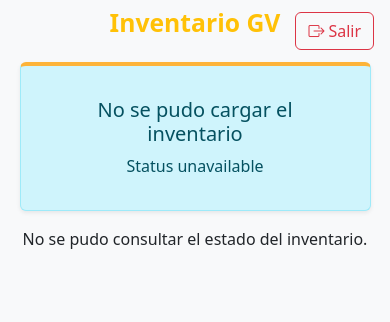
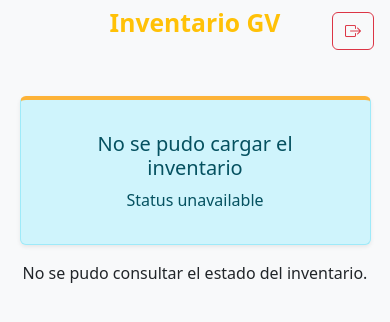
Before and after one commit to Aaron1360/inventarioGV, a FastAPI app: template templates/index.html in a window 390 px wide. Shown: the top 322 px of the page. Run offline with FastAPI, Linux system fonts and the light colour scheme; the template is opened without the code that fills it, so the values that code supplies are empty; some libraries are stand-ins or nearby versions.

Commit message:
desktop layout updated

```diff
--- a/static/inventory.js
+++ b/static/inventory.js
@@ -98,6 +98,7 @@ function renderInventory(rows, store) {
     if (!container) return;
     const line = document.getElementById('lineSelect')?.value || '';
     const subline = document.getElementById('sublineSelect')?.value || '';
+    const isMobile = window.matchMedia('(max-width: 767.98px)').matches;
     if (!store) {
         container.replaceChildren();
         container.classList.add('d-none');
@@ -120,13 +121,17 @@ function renderInventory(rows, store) {
             id: 'mayoreo',
             label: 'MAYOREO',
             warehouse: 'MAYOREO',
-            columns: ['PRODUCTO', 'CANTIDAD UNITARIA', 'CANT', 'N° CAJAS'],
+            columns: isMobile
+                ? ['PRODUCTO', 'N° CAJAS']
+                : ['PRODUCTO', 'CANTIDAD UNITARIA', 'CANT', 'N° CAJAS'],
         },
         {
             id: 'menudeo',
             label: 'MENUDEO',
             warehouse: 'MENUDEO',
-            columns: ['PRODUCTO', 'CANTIDAD UNITARIA', 'IMPORTE'],
+            columns: isMobile
+                ? ['PRODUCTO', 'CANTIDAD UNITARIA']
+                : ['PRODUCTO', 'CANTIDAD UNITARIA', 'IMPORTE'],
         },
         {
             id: 'precios',
@@ -382,6 +387,16 @@ export function setupInventory() {
     });
     sublineSelect?.addEventListener('change', () => renderInventory(inventoryData, storeSelect.value));
 
+    const mobileMediaQuery = window.matchMedia('(max-width: 767.98px)');
+    const rerenderForViewport = () => {
+        renderInventory(inventoryData, storeSelect.value);
+    };
+    if (mobileMediaQuery.addEventListener) {
+        mobileMediaQuery.addEventListener('change', rerenderForViewport);
+    } else {
+        mobileMediaQuery.addListener(rerenderForViewport);
+    }
+
     reloadButton?.addEventListener('click', async () => {
         lastLoggedScrapeStatus = null;
         try {
--- a/static/style.css
+++ b/static/style.css
@@ -1,13 +1,41 @@
 .app-header {
+    align-items: center;
+    display: grid;
+    grid-template-columns: minmax(0, 1fr) auto minmax(0, 1fr);
     padding-top: 0;
+    position: relative;
+    width: 100%;
+}
+
+.header-actions {
+    padding-top: 1rem;
+    justify-self: start;
+}
+
+.header-title {
+    grid-column: 2;
+    justify-self: center;
+}
+
+.app-header #logoutBtn {
+    justify-self: end;
+    position: static !important;
+}
+
+.last-built-at {
+    margin-top: 0.75rem;
+    margin-bottom: 0.5rem;
 }
 
 .filter-row {
     align-items: end;
+    box-sizing: border-box;
     display: grid;
     gap: 0.75rem;
     grid-template-columns: repeat(3, minmax(0, 1fr));
     margin-bottom: 1rem;
+    padding-top: 1rem;
+    width: 100%;
 }
 
 .filter-field {
@@ -31,7 +59,7 @@
 }
 
 #actionButtons {
-    margin-top: 0.5rem;
+    margin-bottom: 0.5rem;
 }
 
 .scraper-card {
@@ -58,6 +86,28 @@ Custom styles for login page layout and logo responsiveness
     height: auto;
 }
 @media (max-width: 767.98px) {
+    .app-header {
+        display: block;
+        min-height: 4rem;
+    }
+
+    .header-actions {
+        margin-top: 3.5rem;
+    }
+
+    .header-title {
+        left: 0;
+        position: absolute;
+        right: 0;
+        top: 0;
+    }
+
+    .app-header #logoutBtn {
+        position: absolute !important;
+        right: 0;
+        top: 0;
+    }
+
     .login-outer {
         min-height: 100vh;
         display: flex;
@@ -174,3 +224,66 @@ Custom styles for tables
     background: #e0e0e0;
     border-radius: 1rem;
 }
+
+@media (max-width: 767.98px) {
+    body {
+        overflow-x: hidden;
+    }
+
+    .container {
+        max-width: 100%;
+        padding-left: 0.75rem !important;
+        padding-right: 0.75rem !important;
+    }
+
+    .last-built-at {
+        padding-right: 0;
+        text-align: center !important;
+    }
+
+    #logoutBtn .logout-label {
+        display: none;
+    }
+
+    #logoutBtn .bi {
+        margin-right: 0 !important;
+    }
+
+    .filter-row {
+        grid-template-columns: 1fr;
+        gap: 0.5rem;
+    }
+
+    .filter-field {
+        grid-template-columns: 5rem minmax(0, 1fr);
+    }
+
+    #actionButtons {
+        margin-top: 0.75rem;
+    }
+
+    #tableContainer {
+        overflow-x: auto;
+        padding: 0.5rem !important;
+    }
+
+    #tableContainer .nav-tabs {
+        flex-wrap: nowrap;
+        overflow-x: auto;
+        white-space: nowrap;
+    }
+
+    #tableContainer .nav-tabs .nav-item {
+        flex: 0 0 auto;
+    }
+
+    #tableContainer .table {
+        min-width: 0;
+        width: 100%;
+    }
+
+    #tableContainer .table th,
+    #tableContainer .table td {
+        white-space: nowrap;
+    }
+}
--- a/templates/index.html
+++ b/templates/index.html
@@ -12,15 +12,8 @@
     <div class="container py-2">
         <div class="row justify-content-center">
             <div class="col-12 col-md-10 col-lg-8">
-                <div class="app-header position-relative mb-3">
-                    <h2 class="text-warning fw-bold mb-1 text-center">Inventario GV</h2>
-                    <div id="lastBuiltAt" class="small text-dark text-center"></div>
-                    <button id="logoutBtn" class="btn btn-outline-danger position-absolute end-0 top-0 mt-1 me-1" title="Cerrar sesión">
-                        <i class="bi bi-box-arrow-right me-1"></i>Salir
-                    </button>
-                </div>
-                <div class="mb-4">
-                    <div id="actionButtons" class="d-flex flex-wrap gap-2 d-none mt-2">
+                <div class="app-header">
+                    <div id="actionButtons" class="header-actions d-flex flex-wrap gap-3 d-none">
                         <button id="reloadBtn" class="btn btn-warning" title="Actualizar inventario">
                             <i class="bi bi-arrow-clockwise me-1"></i>Actualizar
                         </button>
@@ -28,6 +21,15 @@
                             <i class="bi bi-download me-1"></i>Guardar
                         </button>
                     </div>
+                    <div class="header-title">
+                        <h2 class="text-warning fw-bold mb-1 text-center">Inventario GV</h2>
+                    </div>
+                    <button id="logoutBtn" class="btn btn-outline-danger position-absolute end-0 top-0 mt-1 me-1" title="Cerrar sesión">
+                        <i class="bi bi-box-arrow-right me-1"></i><span class="logout-label">Salir</span>
+                    </button>
+                </div>
+                <div id="lastBuiltAt" class="last-built-at small text-dark text-center"></div>
+                <div class="mb-4">
                     <div id="storeFilterSection" class="filter-row d-none mt-2">
                         <div class="filter-field">
                             <label for="storeSelect" class="form-label mb-0">Sucursal:</label>
```
